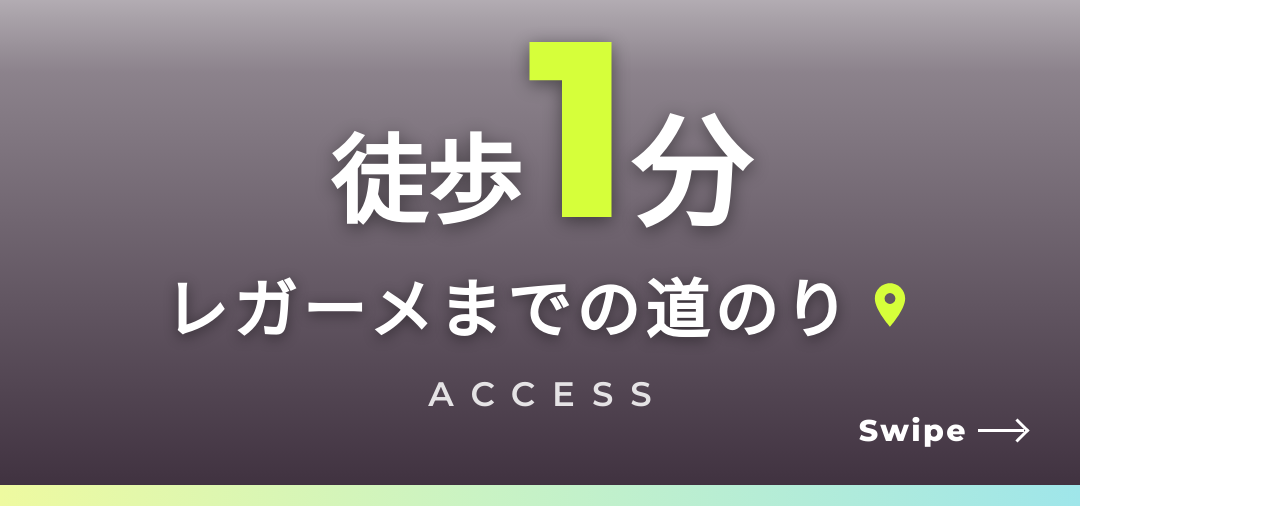
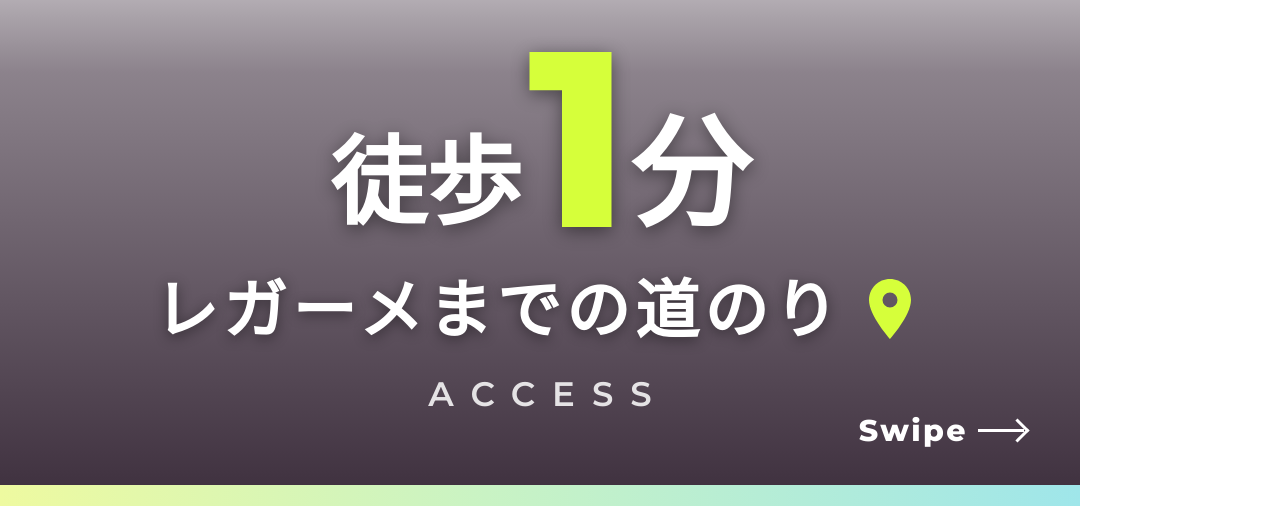
Before and after one commit to y0121denya-stack/production, a plain HTML site: page instagram/01_access/slide1.html in a window 1280 px wide. Shown: the part 733-1239 px from the top of the page. Drawn offline with Linux system fonts and the light colour scheme; a web font is replaced by a local one.

Commit message:
アクセス投稿1枚目：「1」の下端とピンの大きさを文字に揃える
Co-Authored-By: Claude Opus 5.5 <noreply@anthropic.com>
Claude-Session: https://claude.ai/code/session_01VFahEL9akuUgRnpyd2KnWQ

```diff
--- a/instagram/01_access/slide1.html
+++ b/instagram/01_access/slide1.html
@@ -25,12 +25,12 @@
   .copy{position:absolute;left:0;right:0;bottom:70px;z-index:2;text-align:center;color:#fff}
   .lead{font-size:44px;font-weight:700;letter-spacing:.12em;text-shadow:0 2px 10px rgba(0,0,0,.4)}
   .lead::after{content:"";display:block;width:330px;height:3px;margin:16px auto 0;background:var(--lime);border-radius:3px}
-  .walk{display:flex;align-items:flex-end;justify-content:center;gap:6px;margin-top:6px;line-height:1;text-shadow:0 4px 18px rgba(0,0,0,.45)}
-  .walk .w{font-size:96px;font-weight:900;padding-bottom:22px}
-  .walk .n{font-family:"Montserrat",sans-serif;font-weight:800;font-size:250px;color:var(--lime);letter-spacing:-.02em}
-  .walk .m{font-size:120px;font-weight:900;padding-bottom:18px}
+  .walk{display:flex;align-items:baseline;justify-content:center;gap:6px;margin-top:6px;line-height:1;text-shadow:0 4px 18px rgba(0,0,0,.45)}
+  .walk .w{font-size:96px;font-weight:900}
+  .walk .n{position:relative;top:10px;font-family:"Montserrat",sans-serif;font-weight:800;font-size:250px;color:var(--lime);letter-spacing:-.02em}
+  .walk .m{font-size:120px;font-weight:900}
   .title{font-size:64px;font-weight:900;letter-spacing:.08em;margin-top:6px;display:flex;align-items:center;justify-content:center;gap:12px;text-shadow:0 3px 14px rgba(0,0,0,.45)}
-  .title svg{width:52px;height:52px}
+  .title svg{width:72px;height:72px;flex:none;position:relative;top:4px}
   .access{font-family:"Montserrat",sans-serif;font-weight:600;font-size:34px;letter-spacing:.5em;margin-top:22px;padding-left:.5em;color:rgba(255,255,255,.85)}
   .swipe{position:absolute;right:56px;bottom:36px;z-index:2;color:#fff;font-family:"Montserrat",sans-serif;font-weight:800;font-size:30px;letter-spacing:.08em;display:flex;align-items:center;gap:10px}
   .swipe span{display:inline-block;width:46px;height:3px;background:#fff;position:relative}
```
